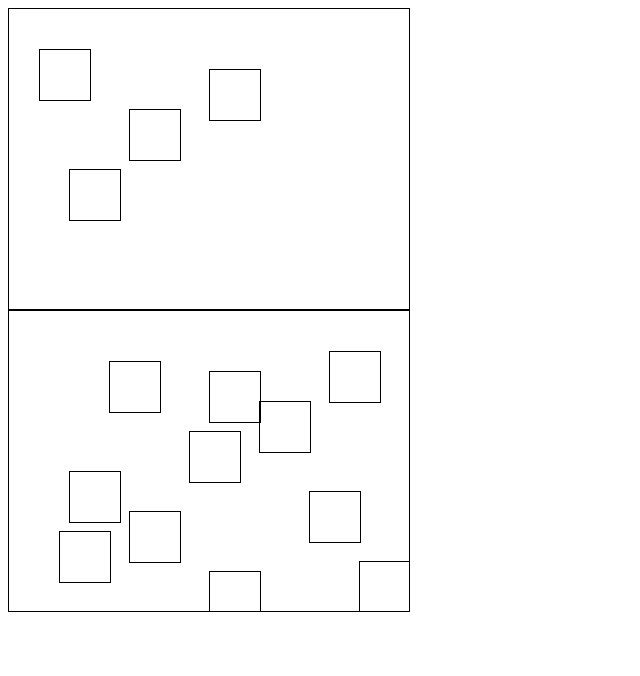
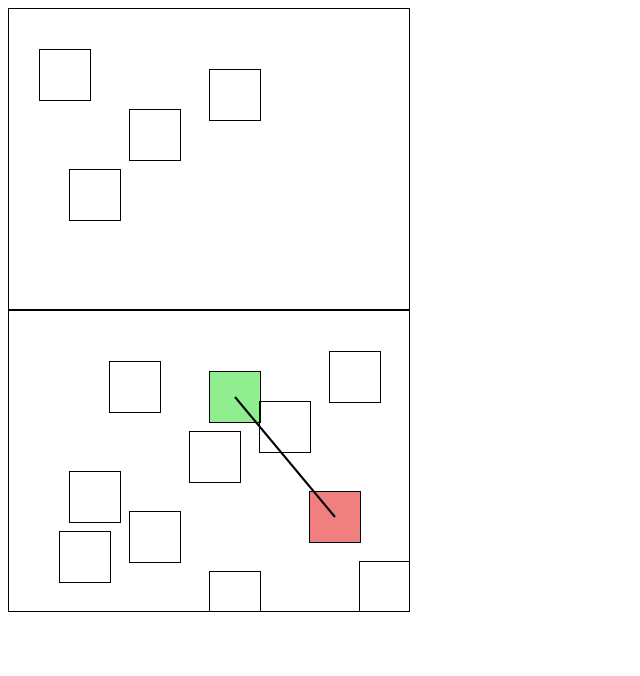
Before and after one commit to SharonKartika/freecanvas, a plain HTML site: page index.html in a window 1280 px wide. Shown: the whole page, without its empty margins (0-640 px from the left). Drawn offline with Linux system fonts and the light colour scheme.

Commit message:
working version of arrows. Test on touchscreen

```diff
--- /dev/null
+++ b/arrows.js
@@ -0,0 +1,67 @@
+function updateArrows() {
+    // Select the second cameraViewContainer
+    const containers = document.querySelectorAll('.cameraViewContainer');
+    if (containers.length < 2) return;
+    const secondContainer = containers[1];
+    // Select the first two .movable elements inside the second container
+    const movables = secondContainer.querySelectorAll('.movable');
+    if (movables.length < 2) return;
+    const firstElement = movables[0];
+    const secondElement = movables[1];
+    // Color the first two elements to confirm selection
+    firstElement.style.background = 'lightgreen';
+    secondElement.style.background = 'lightcoral';
+
+    // Add or select SVG overlay inside .cameraViewContent
+    const content = secondContainer.querySelector('.cameraViewContent');
+    let svg = content.querySelector('svg.arrowOverlay');
+    if (!svg) {
+        svg = document.createElementNS('http://www.w3.org/2000/svg', 'svg');
+        svg.classList.add('arrowOverlay');
+        svg.style.position = 'absolute';
+        svg.style.left = '0';
+        svg.style.top = '0';
+        svg.style.width = '100%';
+        svg.style.height = '100%';
+        svg.style.pointerEvents = 'none';
+        svg.style.zIndex = '10';
+        content.appendChild(svg);
+    }
+    // Clear previous lines
+    while (svg.firstChild) svg.removeChild(svg.firstChild);
+
+    // Get logical positions from X/Y attributes
+    const getCenter = (el) => {
+        const x = parseInt(el.getAttribute('X'), 10) || 0;
+        const y = parseInt(el.getAttribute('Y'), 10) || 0;
+        const w = el.offsetWidth;
+        const h = el.offsetHeight;
+        return {
+            x: x + w / 2,
+            y: y + h / 2
+        };
+    };
+    const p1 = getCenter(firstElement);
+    const p2 = getCenter(secondElement);
+
+    // Draw a line between the two centers
+    const line = document.createElementNS('http://www.w3.org/2000/svg', 'line');
+    line.setAttribute('x1', p1.x);
+    line.setAttribute('y1', p1.y);
+    line.setAttribute('x2', p2.x);
+    line.setAttribute('y2', p2.y);
+    line.setAttribute('stroke', 'black');
+    line.setAttribute('stroke-width', '2');
+    svg.appendChild(line);
+}
+
+function setupArrowUpdates() {
+    const containers = document.querySelectorAll('.cameraViewContainer');
+    if (containers.length >= 2) {
+        containers[1].addEventListener('updateMovablePositions', updateArrows);
+    }
+}
+
+// Automatically set up and draw arrows on load
+setupArrowUpdates();
+updateArrows();
--- a/index.html
+++ b/index.html
@@ -58,5 +58,6 @@
         </div>
     </div>
     <script type="module" src="./main.js"></script>
+    <script type="module" src="./arrows.js"></script>
 </body>
 </html>
```
Also changed, not shown: main.js (line endings or trailing spaces).
